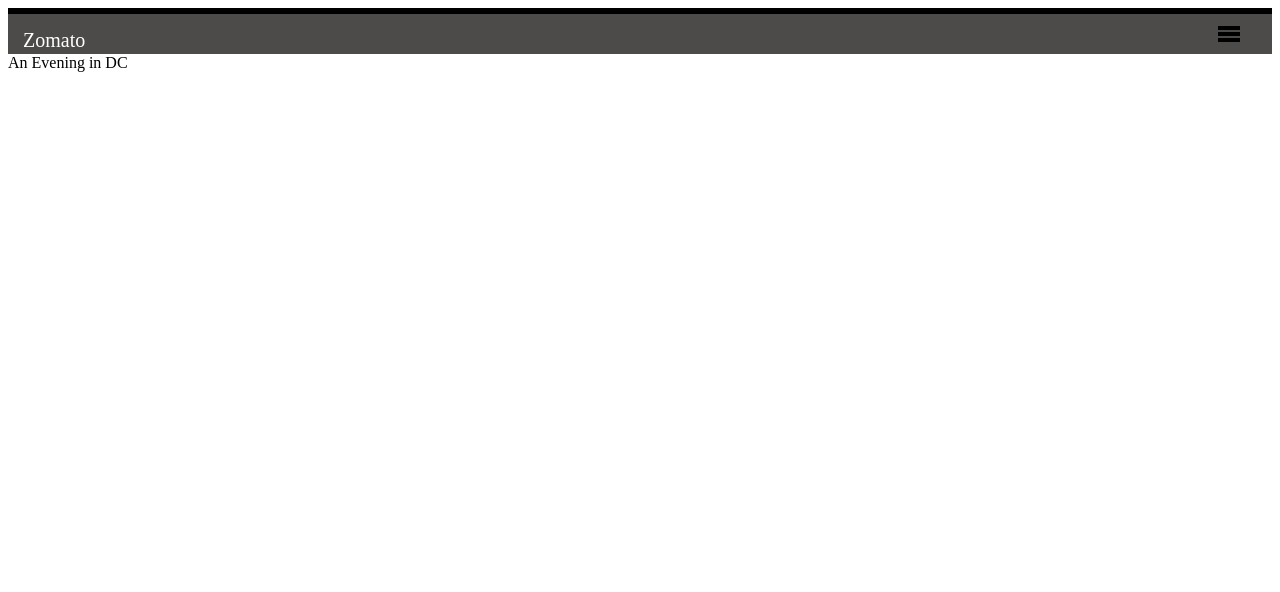
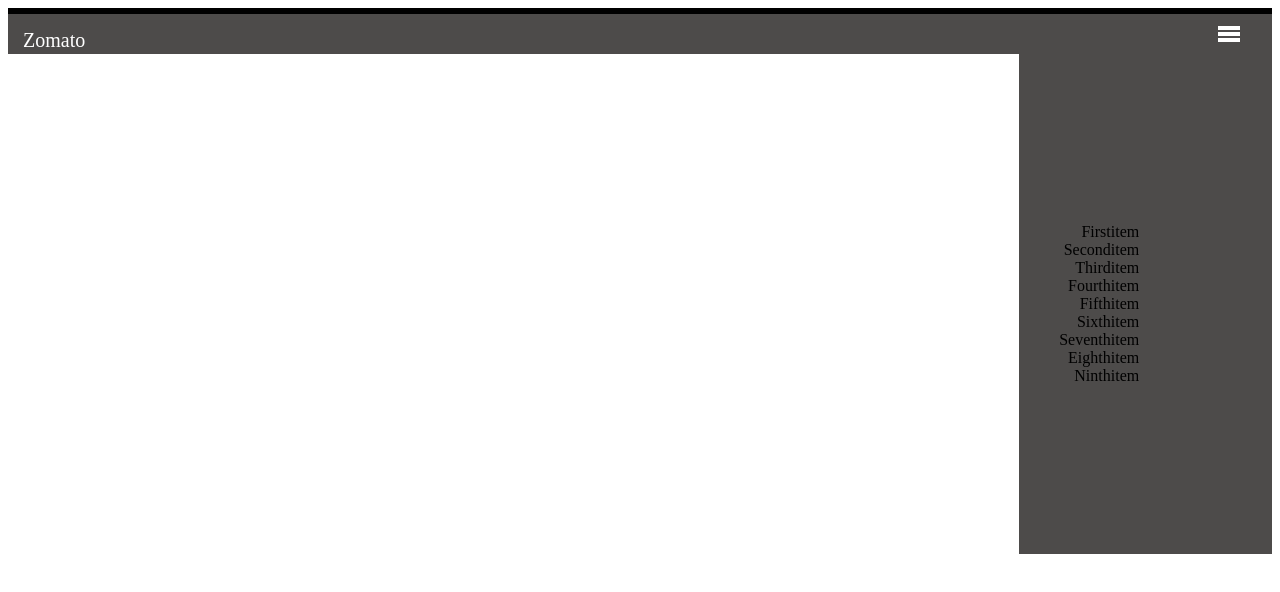
Before and after one commit to Lilypk/project_3, a plain HTML site: page index.html in a window 1280 px wide. Drawn offline with Linux system fonts and the light colour scheme.

Commit message:
added some more css. starting on js.

```diff
--- a/UI.js
+++ b/UI.js
@@ -0,0 +1,5 @@
+let menuBar = document.querySelector('.threelines')
+
+menuBar.addEventListener('click', function() {
+    console.log('clicked')
+})
--- a/index.html
+++ b/index.html
@@ -18,8 +18,13 @@
                 <div class='dropdown'></div>
                 <div class='dropdown'></div>
                 </div>
-                <!-- <div class='dropdownitems'> -->
-                    <!-- <ul class=unorderedlist>
+
+            </div>
+        </header>
+        <main>
+            <div class='imgcontainer'></div>
+            <div class='dropdownitems'>
+                    <ul class=unorderedlist>
                         <li class='firstitem'>Firstitem</li>
                         <li class='seconditem'>Seconditem</li>
                         <li class='thirditem'>Thirditem</li>
@@ -29,13 +34,8 @@
                         <li class='seventhitem'>Seventhitem</li>
                         <li class='eighthitem'>Eighthitem</li>
                         <li class='ninthitem'>Ninthitem</li>
-                    </ul> -->
-                <!-- </div> -->
-            </div>
-        </header>
-        <main>
-            <div class='firstpicture'>An Evening in DC</div>
-
+                    </ul>
+                 </div>
         </main>
         <footer></footer>
     </div>
--- a/style.css
+++ b/style.css
@@ -4,7 +4,17 @@ body {
 }
 .container {
     width: 100%
+    display: flex;
+    flex-direction: column;
 
+}
+main {
+    /* background-color: red; */
+    display: flex;
+    justify-content: space-between;
+}
+.imgcontainer {
+    background-color: blue;
 }
 .topnav {
     background-color: #4D4B4A;
@@ -34,9 +44,16 @@ body {
     left: 50%;
     padding: 1px;
     margin: 2px;
-    background-color: black;
+    background-color:white;
+}
+.dropdownitems {
+    display: flex;
 
-
+    align-items: center;
+    width: 20%;
+    height: 500px;
+    background-color: #4D4B4A;
+    position: right;
 }
 
 .unorderedlist {
```
